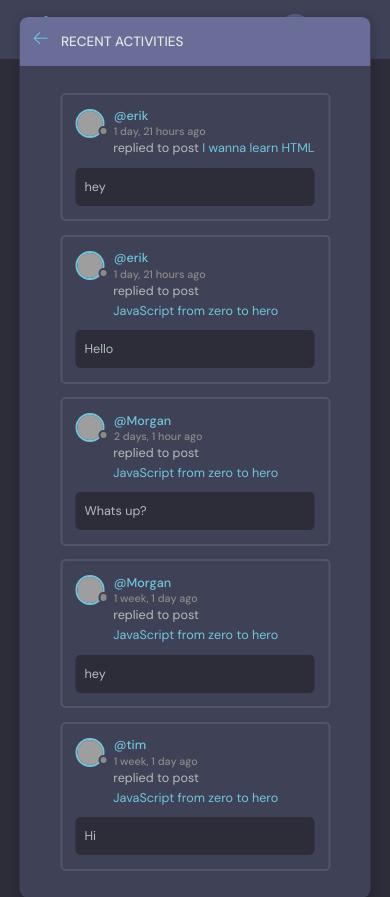
After one commit to MorganZhuRunzhe/studybud, a Django app: page /activity/ in a window 390 px wide. The commit adds this page. Run offline with Django 3.2, Linux system fonts and the light colour scheme; data comes from the database, SQL or seed files in the repository; grey boxes are pictures that could not be loaded.

```diff
--- /dev/null
+++ b/base/templates/base/activity.html
@@ -0,0 +1,63 @@
+{% extends 'main.html' %}
+
+{% block content %}
+  <main class="layout">
+    <div class="container">
+      <div class="layout__box">
+        <div class="layout__boxHeader">
+          <div class="layout__boxTitle">
+            <a href="{% url 'home' %}">
+              <svg version="1.1" xmlns="http://www.w3.org/2000/svg" width="32" height="32" viewBox="0 0 32 32">
+                <title>arrow-left</title>
+                <path
+                  d="M13.723 2.286l-13.723 13.714 13.719 13.714 1.616-1.611-10.96-10.96h27.625v-2.286h-27.625l10.965-10.965-1.616-1.607z"
+                ></path>
+              </svg>
+            </a>
+            <h3>Recent Activities</h3>
+          </div>
+        </div>
+
+        <div class="activities-page layout__body">
+
+          {% for message in room_messages %}
+          <div class="activities__box">
+            <div class="activities__boxHeader roomListRoom__header">
+              <a href="{% url 'user-profile' message.user.id %}" class="roomListRoom__author">
+                <div class="avatar avatar--small">
+                  <img src="https://randomuser.me/api/portraits/women/11.jpg" />
+                </div>
+                <p>
+                  @{{message.user.username}}
+                  <span>{{message.created|timesince}} ago</span>
+                </p>
+              </a>
+
+              {% if request.user == message.user %}
+              <div class="roomListRoom__actions">
+                <a href="{% url 'delete-message' message.id %}">
+                  <svg version="1.1" xmlns="http://www.w3.org/2000/svg" width="32" height="32" viewBox="0 0 32 32">
+                    <title>remove</title>
+                    <path
+                      d="M27.314 6.019l-1.333-1.333-9.98 9.981-9.981-9.981-1.333 1.333 9.981 9.981-9.981 9.98 1.333 1.333 9.981-9.98 9.98 9.98 1.333-1.333-9.98-9.98 9.98-9.981z"
+                    ></path>
+                  </svg>
+                </a>
+              </div>
+              {% endif %}
+            </div>
+
+            <div class="activities__boxContent">
+              <p>replied to post <a href="{% url 'room' message.room.id %}">{{message.room}}</a></p>
+              <div class="activities__boxRoomContent">
+                {{message.body}}
+              </div>
+            </div>
+          </div>
+          {% endfor %}
+
+        </div>
+      </div>
+    </div>
+  </main>
+  {% endblock content %}
--- a/base/templates/base/activity_component.html
+++ b/base/templates/base/activity_component.html
@@ -37,7 +37,6 @@
         </div>
       </div>
     </div>
-
     {% endfor %}
 
   </div>
--- a/base/templates/base/topics_component.html
+++ b/base/templates/base/topics_component.html
@@ -13,7 +13,7 @@
       {% endfor %}
 
     </ul>
-    <a class="btn btn--link" href="topics.html">
+    <a class="btn btn--link" href="{% url 'topics' %}">
       More
       <svg version="1.1" xmlns="http://www.w3.org/2000/svg" width="32" height="32" viewBox="0 0 32 32">
         <title>chevron-down</title>
--- a/base/urls.py
+++ b/base/urls.py
@@ -16,4 +16,6 @@ urlpatterns = [
     path('delete-message/<str:pk>', views.deleteMessage, name="delete-message"),
 
     path('update-user/', views.updateUser, name="update-user"),
+    path('topics/', views.topicsPage, name="topics"),
+    path('activity/', views.activityPage, name="activity"),
 ]
--- a/base/views.py
+++ b/base/views.py
@@ -85,7 +85,7 @@ def home(request):
         )
     # query upwards with "__" i.e. topics' name that room belongs to
 
-    topics = Topic.objects.all()
+    topics = Topic.objects.all()[0:5]
     room_count = rooms.count()
 
     # room_messages = Message.objects.all()
@@ -228,3 +228,20 @@ def updateUser(request):
     context = {'form': form}
 
     return render(request, 'base/update-user.html', context)
+
+
+def topicsPage(request):
+    q = request.GET.get('q') if request.GET.get('q') != None else ''
+    topics = Topic.objects.filter(name__icontains=q)
+
+    context = {'topics':topics}
+
+    return render(request, 'base/topics.html', context)
+
+
+def activityPage(request):
+    room_messages = Message.objects.all()
+
+    context = {'room_messages': room_messages}
+
+    return render(request, 'base/activity.html', context)
```
Also changed, not shown: base/templates/base/home.html (+4 -4 lines), base/templates/base/topics.html (added, +52 -0 lines).
